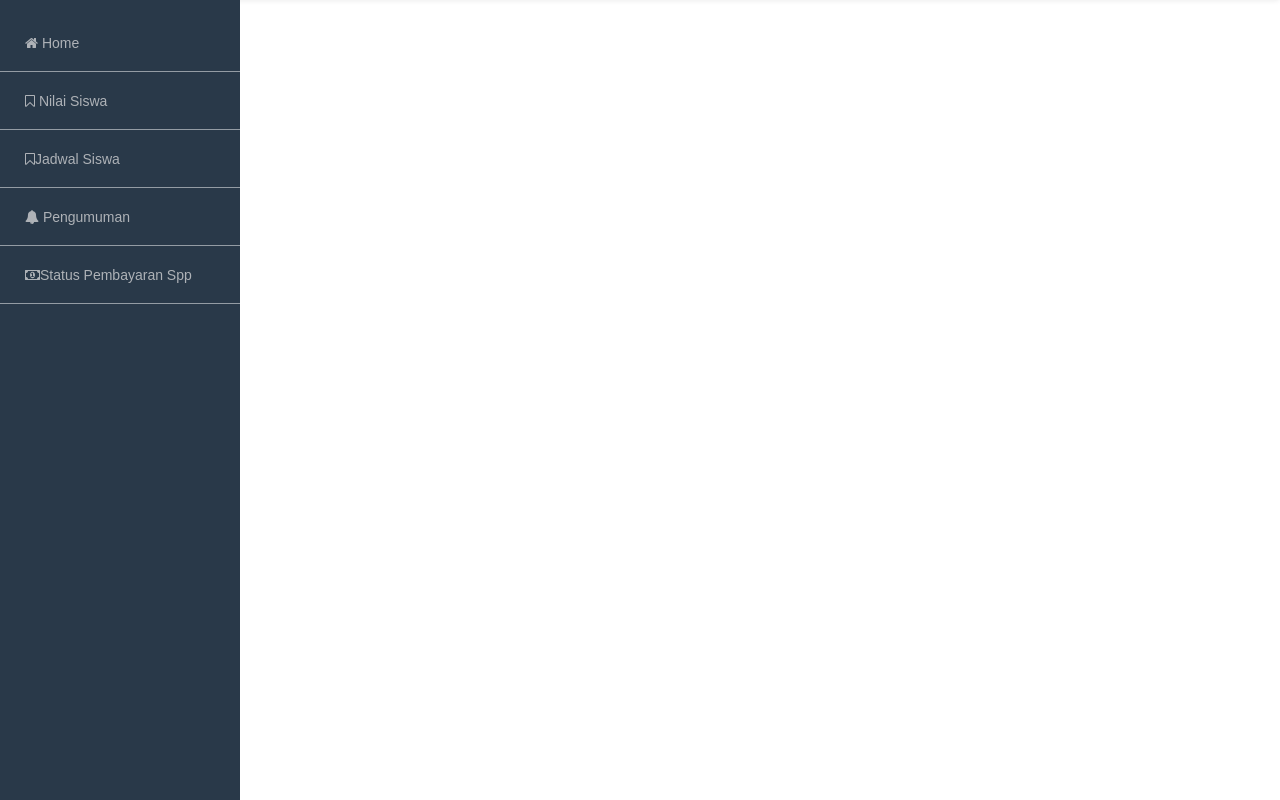
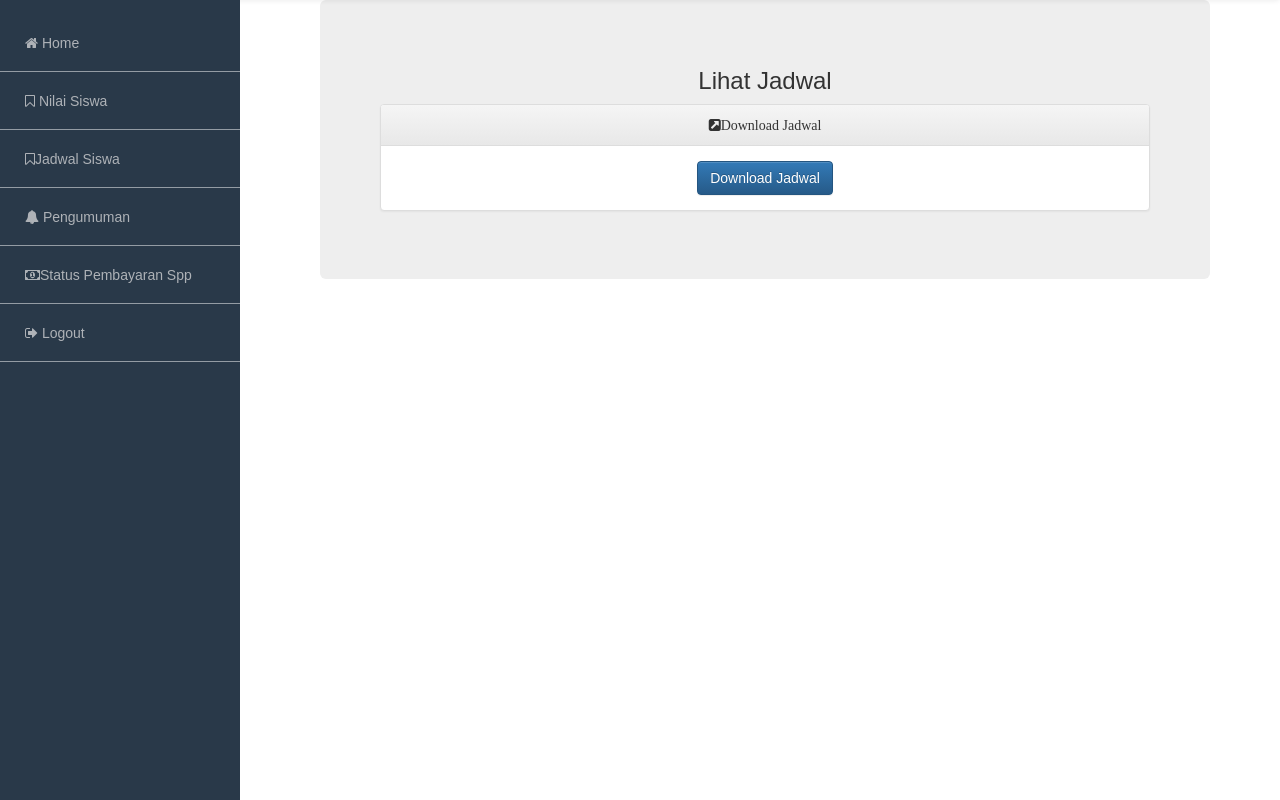
Before and after one commit to AshfinRamadhandy/template-siswa, a CodeIgniter app: page /template-siswa/home/jadwal in a window 1280 px wide. Shown: the part 52-852 px from the top of the page. Run offline with CodeIgniter, Linux system fonts and the light colour scheme.

Commit message:
download jadwal dan template

```diff
--- a/application/views/siswa/jadwal.php
+++ b/application/views/siswa/jadwal.php
@@ -0,0 +1,12 @@
+<div class="container">
+<section class="content">
+<div class="jumbotron text-center">
+      <h3> Lihat Jadwal </h3>
+      <div class="panel panel-default">
+        <div class="panel-heading">
+            <i class="fa fa-external-link-square">Download Jadwal</i>
+        </div>
+        <div class="panel-body">
+        <button type="edit" name="edit" class="btn btn-primary" >Download Jadwal</button>
+</section>
+</div>
--- a/application/views/template/sidebar.php
+++ b/application/views/template/sidebar.php
@@ -19,7 +19,7 @@
 						<li><a href="<?= base_url();?>home/jadwal"><i class="fa fa-bookmark-o"></i>Jadwal Siswa</a></li>
             <li><a href="<?= base_url();?>home/pengumuman"><i class="fa fa-bell"></i> Pengumuman</a></li>
             <li><a href="<?= base_url();?>home/statusspp"><i class="fa fa-money"></i>Status Pembayaran Spp</a></li>
-
+						<li><a href="<?= base_url();?>logout/siswa"><i class="fa fa-sign-out"></i> Logout </a></li>
           </ul>
         </menu>
       </aside>
```
Also changed, not shown: application/views/siswa/home.php (+13 -3 lines), application/views/siswa/statusspp.php (+21 -0 lines), 1.jpg (added), foto/1.jpg (added).
